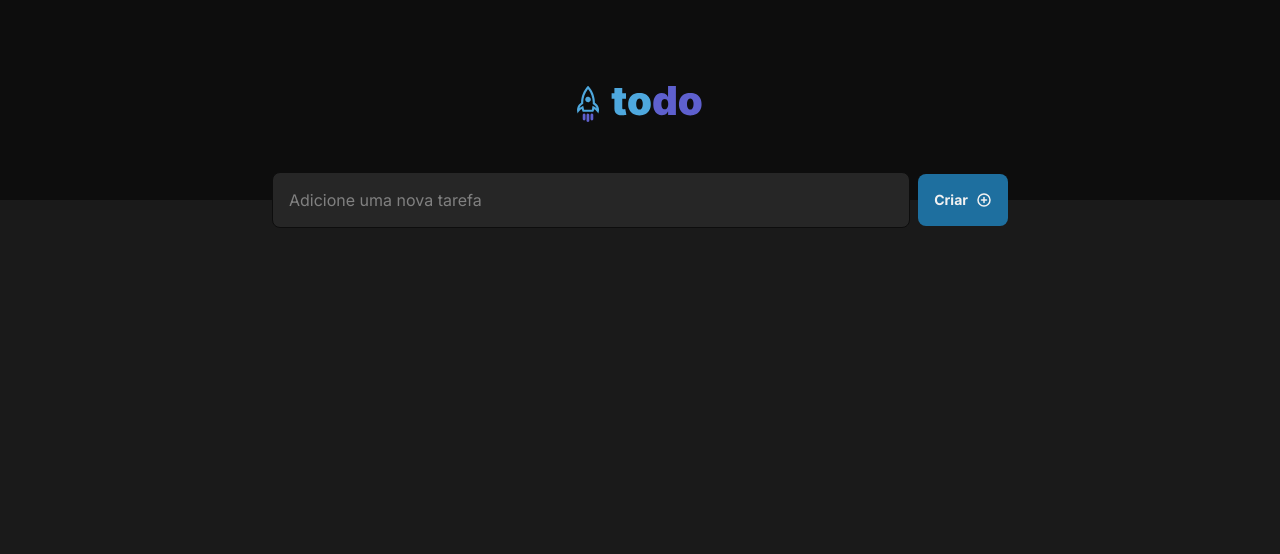
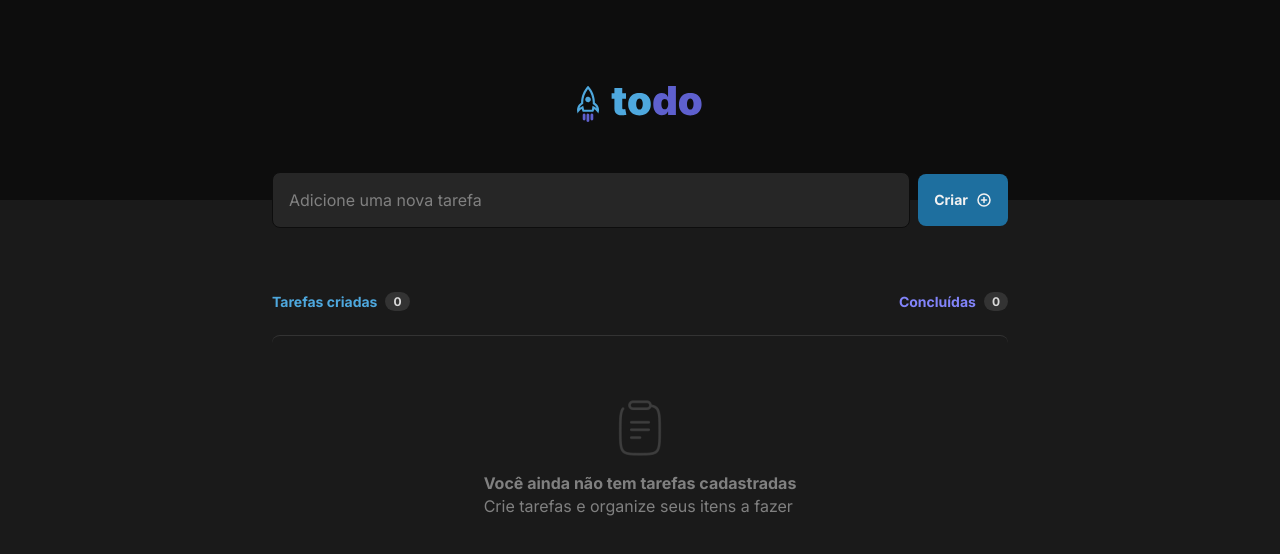
Before and after one commit to Azanniel/todo-ignite, a React (Vite) app: page / in a window 1280 px wide. Shown: the top 554 px of the page. Built offline with nearby package versions, Linux system fonts and the light colour scheme.

Commit message:
✨ created empty component for tasks list

```diff
--- a/src/App.module.css
+++ b/src/App.module.css
@@ -43,3 +43,80 @@
 .form .submit:hover {
   background-color: var(--blue);
 }
+
+.tasks {
+  margin-top: 4rem;
+}
+
+.tasks .info {
+  display: flex;
+  align-items: center;
+  justify-content: space-between;
+}
+
+.tasks .info > div {
+  display: flex;
+  align-items: center;
+
+  gap: 0.5rem;
+}
+
+.tasks .info .created {
+  font-size: 0.875rem;
+  font-weight: 700;
+  color: var(--blue);
+}
+
+.tasks .info .done {
+  font-size: 0.875rem;
+  font-weight: 700;
+  color: var(--purple);
+}
+
+.tasks .info .counter {
+  background-color: var(--gray-400);
+  padding: 0.125rem 0.5rem;
+
+  font-size: 0.75rem;
+  font-weight: 700;
+  color: var(--gray-200);
+
+  border-radius: 999px;
+}
+
+.tasks main {
+  margin-top: 1.5rem;
+}
+
+.tasks main .empty {
+  padding: 4rem 1.5rem;
+
+  display: flex;
+  flex-direction: column;
+  justify-content: center;
+  align-items: center;
+
+  gap: 1rem;
+
+  border-top: 1px solid var(--gray-400);
+  border-radius: 8px;
+}
+
+.tasks main .empty img {
+  width: 56px;
+}
+
+.tasks main .empty p {
+  font-size: 1rem;
+  line-height: 1.4;
+  color: var(--gray-300);
+}
+
+.tasks main .empty p > strong {
+  display: block;
+  font-weight: 700;
+}
+
+.tasks main .empty p > span {
+  display: block;
+}
--- a/src/App.tsx
+++ b/src/App.tsx
@@ -2,6 +2,8 @@
 
 import { Header } from './components/Header';
 import { Input } from './components/Input';
+
+import clipboard from './assets/clipboard.png';
 
 import styles from './App.module.css';
 
@@ -17,12 +19,46 @@
             placeholder="Adicione uma nova tarefa"
           />
 
-          <button className={styles.submit}>
+          <button type="submit" className={styles.submit}>
             <span>Criar</span>
 
             <PlusCircle size={16} weight="bold" />
           </button>
         </form>
+
+        <div className={styles.tasks}>
+          <header className={styles.info}>
+            <div>
+              <strong className={styles.created}>
+                Tarefas criadas
+              </strong>
+
+              <span className={styles.counter}>0</span>
+            </div>
+
+            <div>
+              <strong className={styles.done}>
+                Concluídas
+              </strong>
+
+              <span className={styles.counter}>0</span>
+            </div>
+          </header>
+
+          <main>
+            <section className={styles.empty}>
+              <img
+                src={clipboard}
+                alt="bloco de anotações com linhas preenchidas e tons de cinza"
+              />
+
+              <p>
+                <strong>Você ainda não tem tarefas cadastradas</strong>
+                <span>Crie tarefas e organize seus itens a fazer</span>
+              </p>
+            </section>
+          </main>
+        </div>
       </main>
     </div>
   )
```
Also changed, not shown: src/assets/clipboard.png (added).
